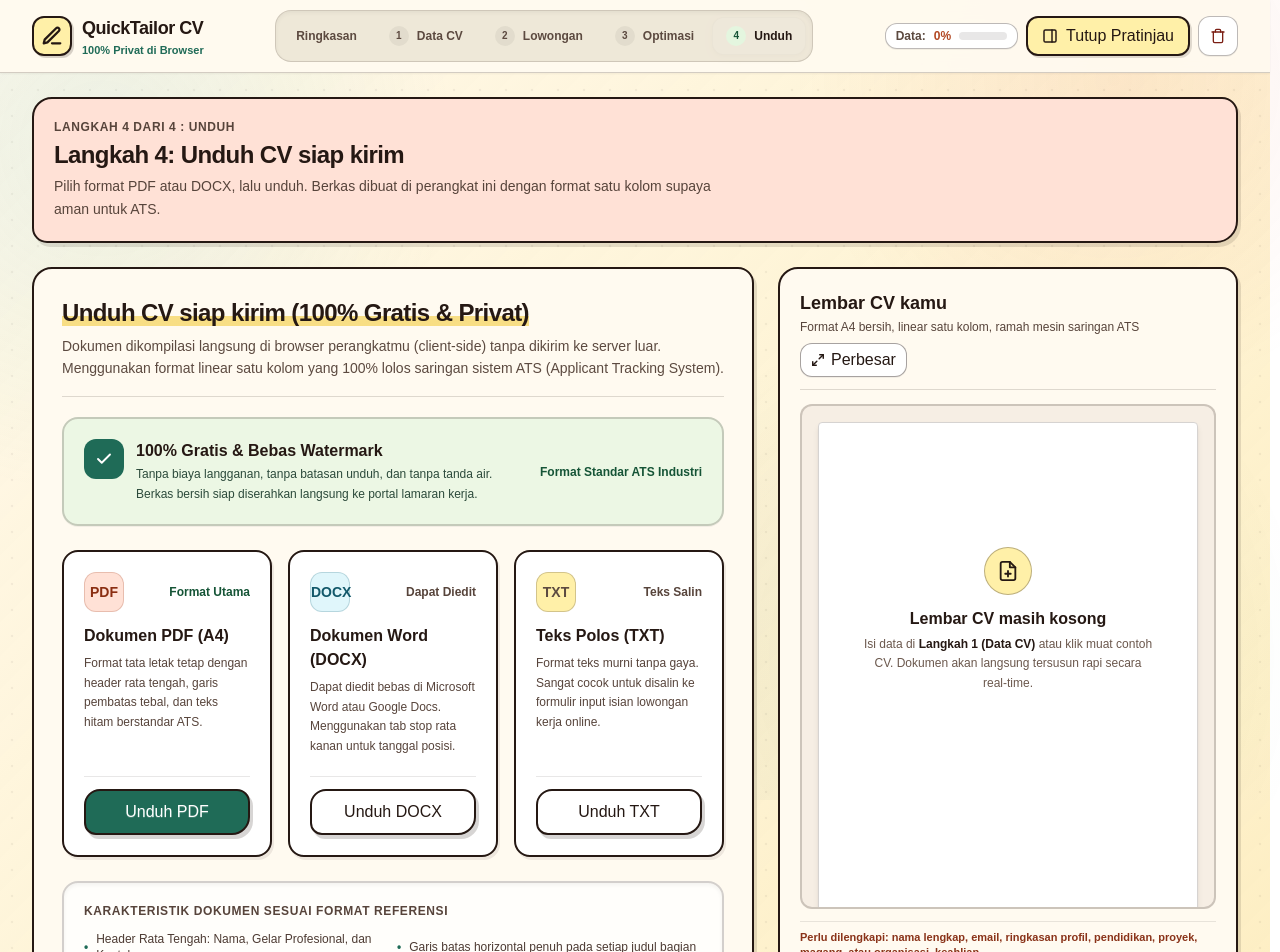
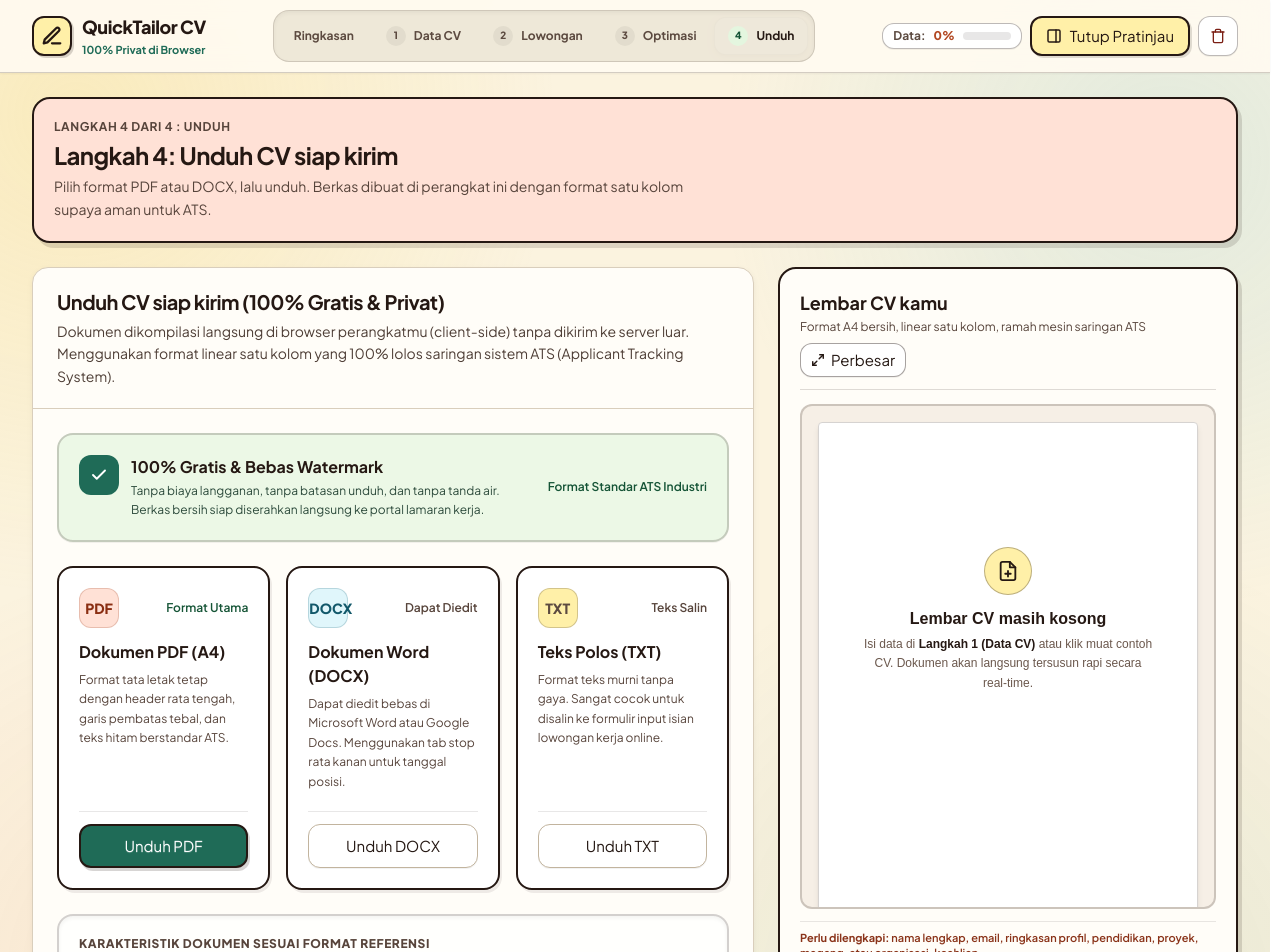
Before and after one commit to miezlearning/aris-cv, a Next.js app: page /export in a window 1280 px wide. Shown: the top 952 px of the page. Built offline with nearby package versions, Linux system fonts and the light colour scheme.

Commit message:
style: revamp warm editorial theme, WCAG AA contrast palette, and duotone UI primitives

```diff
--- a/src/app/globals.css
+++ b/src/app/globals.css
@@ -1,43 +1,43 @@
-/* Turbopack CSS refreshed with modern UI/UX architecture and zero scroll-trap layout */
 @import "tailwindcss";
 @source "../**/*.{ts,tsx}";
 @plugin "daisyui";
 
-@font-face {
-  font-family: "Sunghyun Sans";
-  src: local("Sunghyun Sans"), local("SunghyunSans");
-  font-display: swap;
-}
-
 @theme {
   --color-ink: #251813;
-  --color-paper: #fff4d8;
+  --color-paper: #fbf3df;
   --color-clay: #e86f4d;
   --color-moss: #1f6b57;
   --color-line: #251813;
   --color-sky: #7bc7d8;
   --color-butter: #f5d35b;
-  --font-sans: "Sunghyun Sans", Arial, Helvetica, sans-serif;
-  --shadow-panel: 7px 8px 0 rgba(37, 24, 19, 0.16);
+  --font-sans: var(--font-jakarta), "Segoe UI", Arial, Helvetica, sans-serif;
+  --shadow-panel: 4px 5px 0 rgba(37, 24, 19, 0.14);
 }
 
 :root {
   color-scheme: light;
-  --paper: #fff4d8;
-  --paper-strong: #fffaf0;
-  --paper-soft: #f8e7b8;
+  --paper: #fbf3df;
+  --paper-strong: #fffdf8;
+  --paper-soft: #f3e7c8;
+  --stone-border: #d9cebc;
+  --stone-strong: #c2b49e;
   --ink: #251813;
-  --muted: #57443b;
+  --muted: #4e3e36;
+  --helper: #59483f;
   --line: #251813;
   --moss: #1f6b57;
   --moss-dark: #154538;
   --clay: #e86f4d;
-  --clay-dark: #9d321e;
+  --clay-dark: #7b1f14;
   --sky: #7bc7d8;
   --butter: #f5d35b;
-  --danger: #a3291b;
-  --warning: #7a5400;
-  --success: #17583d;
+  --danger: #7b1f14;
+  --warning: #4a3a2e;
+  --success: #144c32;
+  --motion-fast: 150ms;
+  --motion-base: 240ms;
+  --motion-rise: 380ms;
+  --motion-ease: cubic-bezier(0.2, 0.7, 0.3, 1);
 }
 
 * {
@@ -46,17 +46,23 @@
 
 html {
   scroll-behavior: smooth;
+  scrollbar-gutter: stable;
 }
 
 body {
   margin: 0;
-  background:
-    radial-gradient(circle at 12px 12px, rgba(37, 24, 19, 0.055) 1.3px, transparent 1.6px),
-    linear-gradient(135deg, rgba(255, 255, 255, 0.46), rgba(245, 211, 91, 0.18)),
-    var(--paper);
-  background-size: 26px 26px, 100% 100%, auto;
+  background-color: var(--paper);
   color: var(--ink);
-  font-family: "Sunghyun Sans", Arial, Helvetica, sans-serif;
+  font-family: var(--font-jakarta), "Segoe UI", Arial, Helvetica, sans-serif;
+  font-size: 15px;
+  line-height: 1.6;
+  -webkit-font-smoothing: antialiased;
+}
+
+@media (max-width: 640px) {
+  body {
+    font-size: 14px;
+  }
 }
 
 @layer base {
@@ -80,12 +86,7 @@ textarea:focus-visible,
 select:focus-visible,
 summary:focus-visible {
   outline: 3px solid var(--moss-dark);
-  outline-offset: 4px;
-}
-
-/* Modern, subtle scrollbar system to avoid bulky competing scrollbars */
-html {
-  scrollbar-gutter: stable;
+  outline-offset: 3px;
 }
 
 ::-webkit-scrollbar {
@@ -100,11 +101,10 @@ html {
 ::-webkit-scrollbar-thumb {
   background: rgba(37, 24, 19, 0.2);
   border-radius: 999px;
-  transition: background 0.2s ease;
 }
 
 ::-webkit-scrollbar-thumb:hover {
-  background: rgba(37, 24, 19, 0.4);
+  background: rgba(37, 24, 19, 0.38);
 }
 
 * {
@@ -124,86 +124,72 @@ html {
 .doodle-stage {
   position: relative;
   isolation: isolate;
+  background:
+    radial-gradient(circle at 6% 10%, rgba(245, 211, 91, 0.26), transparent 30rem),
+    radial-gradient(circle at 92% 14%, rgba(123, 199, 216, 0.2), transparent 28rem),
+    radial-gradient(circle at 82% 88%, rgba(31, 107, 87, 0.11), transparent 30rem),
+    radial-gradient(circle at 14% 85%, rgba(232, 111, 77, 0.11), transparent 26rem),
+    var(--paper);
 }
 
-.doodle-stage::before {
-  content: "";
-  position: fixed;
-  inset: 0;
-  pointer-events: none;
-  background:
-    radial-gradient(circle at 8% 18%, rgba(123, 199, 216, 0.14), transparent 22rem),
-    radial-gradient(circle at 87% 10%, rgba(232, 111, 77, 0.1), transparent 20rem),
-    radial-gradient(circle at 75% 82%, rgba(31, 107, 87, 0.09), transparent 22rem);
-  z-index: -1;
+/* Container sekunder tenang: warm stone border tipis dengan sentuhan krem hangat */
+.surface-card {
+  position: relative;
+  background: var(--paper-strong);
+  border: 1px solid var(--stone-border);
+  border-radius: 16px;
+  box-shadow: 0 2px 6px rgba(37, 24, 19, 0.05);
 }
 
+/* Container fokus utama (hero, kartu skor utama, langkah aktif) */
 .doodle-card {
   position: relative;
   border: 2px solid var(--line);
-  border-radius: 20px 16px 22px 15px;
-  box-shadow: 3px 4px 0 rgba(37, 24, 19, 0.12);
+  border-radius: 18px;
+  box-shadow: 4px 5px 0 rgba(37, 24, 19, 0.14);
 }
 
-.doodle-tape {
-  position: relative;
+.card-tint-butter {
+  background: linear-gradient(135deg, rgba(255, 240, 168, 0.55), rgba(255, 253, 248, 0.92));
 }
 
-.doodle-tape::before {
-  content: "";
-  position: absolute;
-  top: -13px;
-  left: 32px;
-  width: 88px;
-  height: 24px;
-  transform: rotate(-2deg);
-  border: 2px solid rgba(37, 24, 19, 0.18);
-  background: rgba(245, 211, 91, 0.78);
-  border-radius: 4px 7px 5px 6px;
+.card-tint-sky {
+  background: linear-gradient(135deg, rgba(214, 243, 250, 0.55), rgba(255, 253, 248, 0.92));
+}
+
+.card-tint-sage {
+  background: linear-gradient(135deg, rgba(223, 245, 218, 0.6), rgba(255, 253, 248, 0.92));
+}
+
+.card-tint-clay {
+  background: linear-gradient(135deg, rgba(255, 227, 216, 0.55), rgba(255, 253, 248, 0.92));
 }
 
 .doodle-title-mark {
   display: inline;
-  background-image: linear-gradient(transparent 62%, rgba(245, 211, 91, 0.72) 62%);
+  background-image: linear-gradient(transparent 66%, rgba(245, 211, 91, 0.7) 66%);
   box-decoration-break: clone;
   -webkit-box-decoration-break: clone;
 }
 
 .doodle-btn.btn {
-  min-height: 2.9rem;
-  border: 2px solid var(--line);
-  border-radius: 16px 13px 18px 12px;
-  box-shadow: 3px 4px 0 rgba(37, 24, 19, 0.18);
+  min-height: 2.75rem;
+  border-radius: 12px;
   text-transform: none;
 }
 
-.doodle-btn.btn:hover {
-  transform: translate(-1px, -1px) rotate(-0.2deg);
-  box-shadow: 5px 6px 0 rgba(37, 24, 19, 0.16);
-}
-
 .doodle-input.input,
-.doodle-input.textarea {
-  border: 2px solid rgba(37, 24, 19, 0.82);
-  border-radius: 16px 12px 17px 13px;
-  background: #fffdf7;
+.doodle-input.textarea,
+.doodle-input.select {
+  border: 1.5px solid var(--stone-strong);
+  border-radius: 12px;
+  background: #ffffff;
 }
 
 .doodle-input.input:focus,
-.doodle-input.textarea:focus {
-  border-color: var(--moss-dark);
-}
-
-.doodle-chip {
-  border: 2px solid var(--line);
-  border-radius: 999px 12px 999px 14px;
-  box-shadow: 2px 3px 0 rgba(37, 24, 19, 0.14);
-}
-
-.doodle-score {
-  border: 2px solid var(--line);
-  border-radius: 21px 15px 23px 17px;
-  box-shadow: 5px 6px 0 rgba(37, 24, 19, 0.12);
+.doodle-input.textarea:focus,
+.doodle-input.select:focus {
+  border-color: var(--moss);
 }
 
 .doodle-note-yellow {
@@ -211,36 +197,28 @@ html {
 }
 
 .doodle-note-blue {
-  background: #e0f6fb;
+  background: #d6f3fa;
 }
 
 .doodle-note-green {
-  background: #e4f6df;
+  background: #dff5da;
 }
 
 .doodle-note-red {
-  background: #ffe1d6;
+  background: #ffe3d8;
 }
 
 .cv-paper {
   background: #ffffff;
-  color: #101513;
+  color: #000000;
   font-family: Arial, Helvetica, sans-serif;
-  line-height: 1.45;
+  line-height: 1.4;
 }
 
-/* Motion layer (MOTION 2). Gerakan hanya menandai "baru muncul" dan "ini hasil barumu",
-   lalu berhenti. Tidak ada loop dan tidak ada parallax. */
-:root {
-  --motion-fast: 160ms;
-  --motion-base: 260ms;
-  --motion-rise: 460ms;
-  --motion-ease: cubic-bezier(0.2, 0.7, 0.3, 1);
-}
-
+/* Motion layer (MOTION 2) */
 .motion-rise {
   opacity: 0;
-  transform: translateY(14px);
+  transform: translateY(10px);
 }
 
 .motion-rise.is-visible {
@@ -251,7 +229,7 @@ html {
 @keyframes rise-in {
   from {
     opacity: 0;
-    transform: translateY(14px);
+    transform: translateY(10px);
   }
   to {
     opacity: 1;
@@ -259,48 +237,6 @@ html {
   }
 }
 
-.motion-pop {
-  animation: pop-in var(--motion-base) var(--motion-ease);
-}
-
-@keyframes pop-in {
-  from {
-    transform: scale(0.94);
-  }
-  to {
-    transform: scale(1);
-  }
-}
-
-.motion-drawer {
-  animation: drawer-in var(--motion-base) var(--motion-ease);
-}
-
-@keyframes drawer-in {
-  from {
-    opacity: 0;
-    transform: translateX(18px);
-  }
-  to {
-    opacity: 1;
-    transform: translateX(0);
-  }
-}
-
-.motion-backdrop {
-  animation: backdrop-in var(--motion-fast) linear;
-}
-
-@keyframes backdrop-in {
-  from {
-    opacity: 0;
-  }
-  to {
-    opacity: 1;
-  }
-}
-
-/* Tab dan panel isi: konten baru masuk tanpa menggeser layout sekitarnya. */
 .motion-panel {
   animation: panel-in var(--motion-base) var(--motion-ease);
 }
@@ -308,21 +244,11 @@ html {
 @keyframes panel-in {
   from {
     opacity: 0;
-    transform: translateY(6px);
+    transform: translateY(5px);
   }
   to {
     opacity: 1;
     transform: translateY(0);
-  }
-}
-
-@media (max-width: 640px) {
-  .doodle-card {
-    box-shadow: 4px 5px 0 rgba(37, 24, 19, 0.14);
-  }
-
-  .doodle-card::after {
-    inset: 5px -5px -5px 5px;
   }
 }
 
@@ -343,10 +269,6 @@ html {
     opacity: 1;
     transform: none;
   }
-
-  .doodle-btn.btn:hover {
-    transform: none;
-  }
 }
 
 @media print {
--- a/src/components/ui.tsx
+++ b/src/components/ui.tsx
@@ -1,51 +1,121 @@
-import type { ButtonHTMLAttributes, InputHTMLAttributes, ReactNode, TextareaHTMLAttributes } from "react";
+"use client";
+
+import type {
+  ButtonHTMLAttributes,
+  InputHTMLAttributes,
+  ReactNode,
+  SelectHTMLAttributes,
+  TextareaHTMLAttributes
+} from "react";
+import { ArrowsLeftRight, CheckCircle, ClipboardText, WarningCircle } from "@phosphor-icons/react";
+
+export type CardAccent = "butter" | "sky" | "sage" | "clay" | "moss";
+
+const accentMedallion: Record<CardAccent, string> = {
+  butter: "bg-[#FFF0A8] text-[#251813] border-[#251813]",
+  sky: "bg-[#D6F3FA] text-[#124959] border-[#251813]",
+  sage: "bg-[#DFF5DA] text-[#144C32] border-[#251813]",
+  clay: "bg-[#FFE3D8] text-[#7B1F14] border-[#251813]",
+  moss: "bg-[#1F6B57] text-white border-[#251813]"
+};
+
+const accentHeaderTint: Record<CardAccent, string> = {
+  butter: "card-tint-butter",
+  sky: "card-tint-sky",
+  sage: "card-tint-sage",
+  clay: "card-tint-clay",
+  moss: "card-tint-sage"
+};
 
 export const SectionCard = ({
   title,
   description,
   children,
-  actions
+  actions,
+  emphasis = "default",
+  icon,
+  accent
 }: {
   title: string;
   description?: string;
   children: ReactNode;
   actions?: ReactNode;
+  emphasis?: "default" | "focal";
+  icon?: ReactNode;
+  accent?: CardAccent;
 }) => (
-  <section className="doodle-card bg-[var(--paper-strong)] p-5 sm:p-7">
-    <div className="mb-5 flex flex-col gap-3 sm:flex-row sm:items-start sm:justify-between border-b border-line/15 pb-4">
-      <div>
-        <h2 className="text-xl sm:text-2xl font-bold tracking-tight text-ink">
-          <span className="doodle-title-mark">{title}</span>
-        </h2>
-        {description ? <p className="mt-1.5 max-w-3xl text-sm leading-relaxed text-[#5c4a40]">{description}</p> : null}
+  <section
+    className={`min-w-0 w-full overflow-hidden ${
+      emphasis === "focal" ? "doodle-card bg-[#FFFDF8]" : "surface-card"
+    }`}
+  >
+    <div
+      className={`px-5 py-4 sm:px-6 sm:py-5 flex flex-col gap-3 sm:flex-row sm:items-start sm:justify-between border-b border-[#D9CEBC] ${
+        accent ? accentHeaderTint[accent] : ""
+      }`}
+    >
+      <div className="min-w-0 flex items-start gap-3">
+        {icon ? (
+          <span
+            aria-hidden="true"
+            className={`grid h-10 w-10 shrink-0 place-items-center rounded-xl border-2 shadow-[2px_2px_0_rgba(37,24,19,0.12)] ${
+              accent ? accentMedallion[accent] : "bg-[#FFF0A8] text-[#251813] border-[#251813]"
+            }`}
+          >
+            {icon}
+          </span>
+        ) : null}
+        <div className="min-w-0">
+          <h2 className="text-lg sm:text-xl font-bold tracking-tight text-[#251813]">
+            {emphasis === "focal" ? <span className="doodle-title-mark">{title}</span> : title}
+          </h2>
+          {description ? (
+            <p className="mt-1 max-w-3xl text-sm leading-relaxed text-[#4E3E36]">{description}</p>
+          ) : null}
+        </div>
       </div>
-      {actions ? <div className="flex shrink-0 flex-wrap items-center gap-2 pt-1">{actions}</div> : null}
+      {actions ? <div className="flex shrink-0 flex-wrap items-center gap-2 pt-0.5">{actions}</div> : null}
     </div>
-    {children}
+    <div className="p-5 sm:p-6 min-w-0">{children}</div>
   </section>
 );
 
-export const Field = ({ label, children, hint }: { label: string; children: ReactNode; hint?: string }) => (
-  <label className="grid gap-2 text-sm font-semibold text-ink">
-    <span className="flex items-center justify-between">
-      <span>{label}</span>
-    </span>
+export const Field = ({
+  label,
+  children,
+  hint,
+  className = ""
+}: {
+  label: string;
+  children: ReactNode;
+  hint?: string;
+  className?: string;
+}) => (
+  <label className={`flex flex-col gap-1.5 text-sm font-semibold text-[#251813] ${className}`}>
+    <span className="leading-snug">{label}</span>
     {children}
-    {hint ? <span className="text-xs font-normal text-[#6b584d] leading-relaxed">{hint}</span> : null}
+    {hint ? <span className="text-[13px] font-normal text-[#59483F] leading-relaxed">{hint}</span> : null}
   </label>
 );
 
 export const TextInput = (props: InputHTMLAttributes<HTMLInputElement>) => (
   <input
     {...props}
-    className={`input doodle-input min-h-[46px] w-full px-4 py-2.5 text-sm text-ink bg-white rounded-xl border-2 border-line/75 focus:border-moss focus:ring-4 focus:ring-moss/10 transition-all placeholder:text-[#8c786e] ${props.className ?? ""}`}
+    className={`input doodle-input min-h-[44px] w-full px-3.5 py-2 text-sm sm:text-[15px] text-[#251813] bg-white rounded-xl border border-[#C2B49E] focus:outline-none focus:border-[#1F6B57] focus:ring-2 focus:ring-[#1F6B57]/20 transition-colors placeholder:text-[#6B584D] ${props.className ?? ""}`}
+  />
+);
+
+export const SelectInput = (props: SelectHTMLAttributes<HTMLSelectElement>) => (
+  <select
+    {...props}
+    className={`select doodle-input min-h-[44px] w-full px-3.5 py-2 text-sm sm:text-[15px] text-[#251813] bg-white rounded-xl border border-[#C2B49E] focus:outline-none focus:border-[#1F6B57] focus:ring-2 focus:ring-[#1F6B57]/20 transition-colors ${props.className ?? ""}`}
   />
 );
 
 export const TextArea = (props: TextareaHTMLAttributes<HTMLTextAreaElement>) => (
   <textarea
     {...props}
-    className={`textarea doodle-input w-full px-4 py-3 text-sm leading-relaxed text-ink bg-white rounded-xl border-2 border-line/75 focus:border-moss focus:ring-4 focus:ring-moss/10 transition-all placeholder:text-[#8c786e] ${props.className ?? ""}`}
+    className={`textarea doodle-input w-full px-3.5 py-2.5 text-sm sm:text-[15px] leading-relaxed text-[#251813] bg-white rounded-xl border border-[#C2B49E] focus:outline-none focus:border-[#1F6B57] focus:ring-2 focus:ring-[#1F6B57]/20 transition-colors placeholder:text-[#6B584D] ${props.className ?? ""}`}
   />
 );
 
@@ -53,40 +123,109 @@ export const Button = ({
   variant = "primary",
   className = "",
   ...props
-}: ButtonHTMLAttributes<HTMLButtonElement> & { variant?: "primary" | "secondary" | "danger" }) => {
+}: ButtonHTMLAttributes<HTMLButtonElement> & { variant?: "primary" | "secondary" | "ghost" | "danger" }) => {
   const styles = {
-    primary: "bg-moss text-white hover:bg-[#154538]",
-    secondary: "bg-white text-ink hover:bg-[#fff0a8]",
-    danger: "bg-[#ffe1d6] text-[#7b1f14] hover:bg-[#ffd0c0]"
+    primary:
+      "bg-[#1F6B57] text-white border-2 border-[#251813] shadow-[2px_3px_0_rgba(37,24,19,0.18)] hover:bg-[#154538] hover:-translate-y-0.5 active:translate-y-0 active:scale-[0.98] active:shadow-none",
+    secondary:
+      "bg-white text-[#251813] border border-[#C2B49E] shadow-2xs hover:bg-[#FFF8DF] hover:border-[#251813]/60 active:scale-[0.98]",
+    ghost:
+      "bg-transparent text-[#4E3E36] border border-transparent hover:bg-[#F3E7C8] hover:text-[#251813] active:scale-[0.98]",
+    danger:
+      "bg-[#FFE3D8] text-[#7B1F14] border border-[#E9A590] hover:bg-[#FFD3C2] active:scale-[0.98]"
   };
 
   return (
     <button
       {...props}
-      className={`btn doodle-btn min-h-[44px] px-4 sm:px-5 py-2.5 text-sm font-bold rounded-xl border-2 border-line shadow-[2px_3px_0_rgba(37,24,19,0.14)] hover:-translate-y-0.5 active:translate-y-0.5 active:shadow-none transition-all disabled:cursor-not-allowed disabled:opacity-50 disabled:transform-none ${styles[variant]} ${className}`}
+      className={`btn doodle-btn min-h-[44px] px-4 sm:px-5 py-2 text-sm font-bold rounded-xl transition-all disabled:cursor-not-allowed disabled:opacity-50 disabled:transform-none disabled:shadow-none ${styles[variant]} ${className}`}
     />
   );
 };
 
-export const Tag = ({ tone, children }: { tone: "match" | "semantic" | "missing" | "neutral"; children: ReactNode }) => {
-  const styles = {
-    match: "bg-[#dff4dc] text-[#155436] border-[#b2e5ac]",
-    semantic: "bg-[#fff0a8] text-[#604200] border-[#edd072]",
-    missing: "bg-[#ffe1d6] text-[#7b1f14] border-[#f7b7a3]",
-    neutral: "bg-white text-[#3f3029] border-line/25"
-  };
+export type TagTone = "match" | "partial" | "semantic" | "missing" | "gap" | "admin" | "neutral";
 
+const tagStyles: Record<TagTone, string> = {
+  match: "bg-[#DFF5DA] text-[#144C32] border-[#9FD499]",
+  partial: "bg-[#FFF0A8] text-[#4A3A2E] border-[#DFC25A]",
+  semantic: "bg-[#FFF0A8] text-[#4A3A2E] border-[#DFC25A]",
+  missing: "bg-[#FFE3D8] text-[#7B1F14] border-[#E9A590]",
+  gap: "bg-[#FFE3D8] text-[#7B1F14] border-[#E9A590]",
+  admin: "bg-[#D6F3FA] text-[#124959] border-[#94D1DF]",
+  neutral: "bg-white text-[#3F3029] border-[#D9CEBC]"
+};
+
+const tagPrefix: Record<TagTone, string | null> = {
+  match: "Cocok:",
+  partial: "Serupa:",
+  semantic: "Serupa:",
+  missing: "Perlu:",
+  gap: "Perlu:",
+  admin: "Berkas:",
+  neutral: null
+};
+
+const renderTagIcon = (tone: TagTone) => {
+  if (tone === "match") return <CheckCircle size={14} weight="duotone" className="shrink-0" aria-hidden="true" />;
+  if (tone === "partial" || tone === "semantic") {
+    return <ArrowsLeftRight size={14} weight="duotone" className="shrink-0" aria-hidden="true" />;
+  }
+  if (tone === "missing" || tone === "gap") {
+    return <WarningCircle size={14} weight="duotone" className="shrink-0" aria-hidden="true" />;
+  }
+  if (tone === "admin") {
+    return <ClipboardText size={14} weight="duotone" className="shrink-0" aria-hidden="true" />;
+  }
+  return null;
+};
+
+export const Tag = ({
+  tone,
+  showPrefix = false,
+  children
+}: {
+  tone: TagTone;
+  showPrefix?: boolean;
+  children: ReactNode;
+}) => {
+  const prefix = showPrefix ? tagPrefix[tone] : null;
   return (
-    <span className={`inline-flex items-center px-2.5 py-1 text-xs font-semibold rounded-lg border-2 shadow-[1.5px_2px_0_rgba(37,24,19,0.10)] ${styles[tone]}`}>
-      {children}
+    <span
+      className={`inline-flex max-w-full flex-wrap items-center gap-1.5 px-2.5 py-1 text-xs font-semibold rounded-lg border break-words leading-snug ${tagStyles[tone]}`}
+    >
+      {showPrefix ? renderTagIcon(tone) : null}
+      {prefix ? <span className="font-extrabold opacity-90">{prefix}</span> : null}
+      <span>{children}</span>
     </span>
   );
 };
 
-export const EmptyState = ({ title, description, action }: { title: string; description: string; action?: ReactNode }) => (
-  <div className="rounded-2xl border-2 border-dashed border-line/40 bg-white/95 p-6 text-sm shadow-[2px_3px_0_rgba(37,24,19,0.06)]">
-    <p className="text-base font-bold text-ink">{title}</p>
-    <p className="mt-1.5 leading-relaxed text-[#57443b] max-w-2xl">{description}</p>
-    {action ? <div className="mt-4 flex flex-wrap gap-2">{action}</div> : null}
+export const EmptyState = ({
+  title,
+  description,
+  action,
+  icon
+}: {
+  title: string;
+  description: string;
+  action?: ReactNode;
+  icon?: ReactNode;
+}) => (
+  <div className="rounded-2xl border border-dashed border-[#C2B49E] bg-[#FFFDF8] p-5 sm:p-6 text-sm">
+    <div className="flex items-start gap-3.5">
+      {icon ? (
+        <span
+          aria-hidden="true"
+          className="grid h-10 w-10 shrink-0 place-items-center rounded-xl border border-[#DFC25A] bg-[#FFF0A8] text-[#251813]"
+        >
+          {icon}
+        </span>
+      ) : null}
+      <div className="min-w-0">
+        <p className="text-base font-bold text-[#251813]">{title}</p>
+        <p className="mt-1.5 leading-relaxed text-[#4E3E36] max-w-2xl">{description}</p>
+        {action ? <div className="mt-4 flex flex-wrap gap-2">{action}</div> : null}
+      </div>
+    </div>
   </div>
 );
```
Also changed, not shown: src/components/KumoTabs.tsx (+21 -16 lines).
